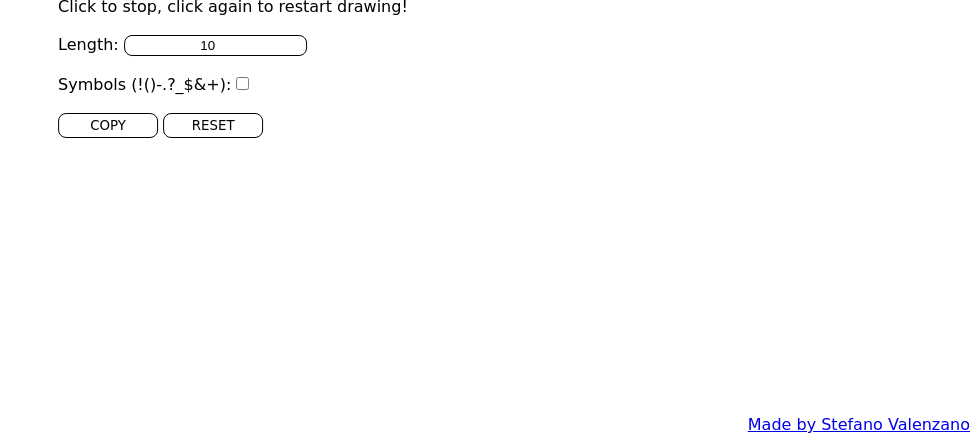
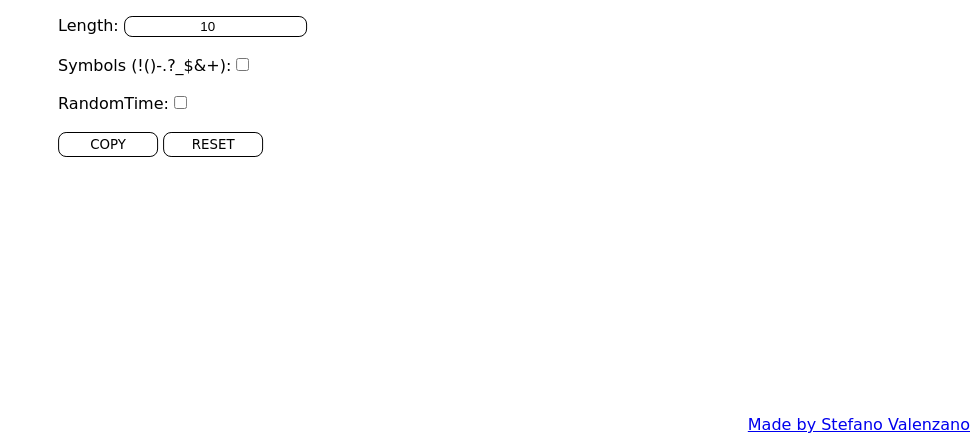
Before and after one commit to tuttarealstep/drawing-password-generator, a plain HTML site: page index.html in a window 1280 px wide. Shown: the part 361-800 px from the top of the page, without its empty margins (305-1280 px from the left). Drawn offline with Linux system fonts and the light colour scheme; some packages are replaced by stand-ins of ours; a script that the page names is missing; a web font is replaced by a local one.

Commit message:
Update index.html

```diff
--- a/index.html
+++ b/index.html
@@ -20,6 +20,9 @@
             <label for="symbolCheckBox">Symbols (!()-.?_$&+): </label>
             <input type="checkbox" id="symbolCheckBox">
             <br><br>
+            <label for="timeCheckBox">RandomTime: </label>
+            <input type="checkbox" id="timeCheckBox">
+            <br><br>
             <input type="button" id="copyButton" value="Copy">
             <input type="button" id="resetButton" value="Reset">
         </div>
@@ -28,6 +31,6 @@
 
         <canvas id="canvasBoard"></canvas>
         <script src="https://cdnjs.cloudflare.com/ajax/libs/clipboard.js/2.0.0/clipboard.min.js"></script>
-        <script type="application/javascript" rel="script" src="assets/app.js"></script>
+        <script type="application/javascript" rel="script" src="assets/app.js   "></script>
     </body>
 </html>
```
